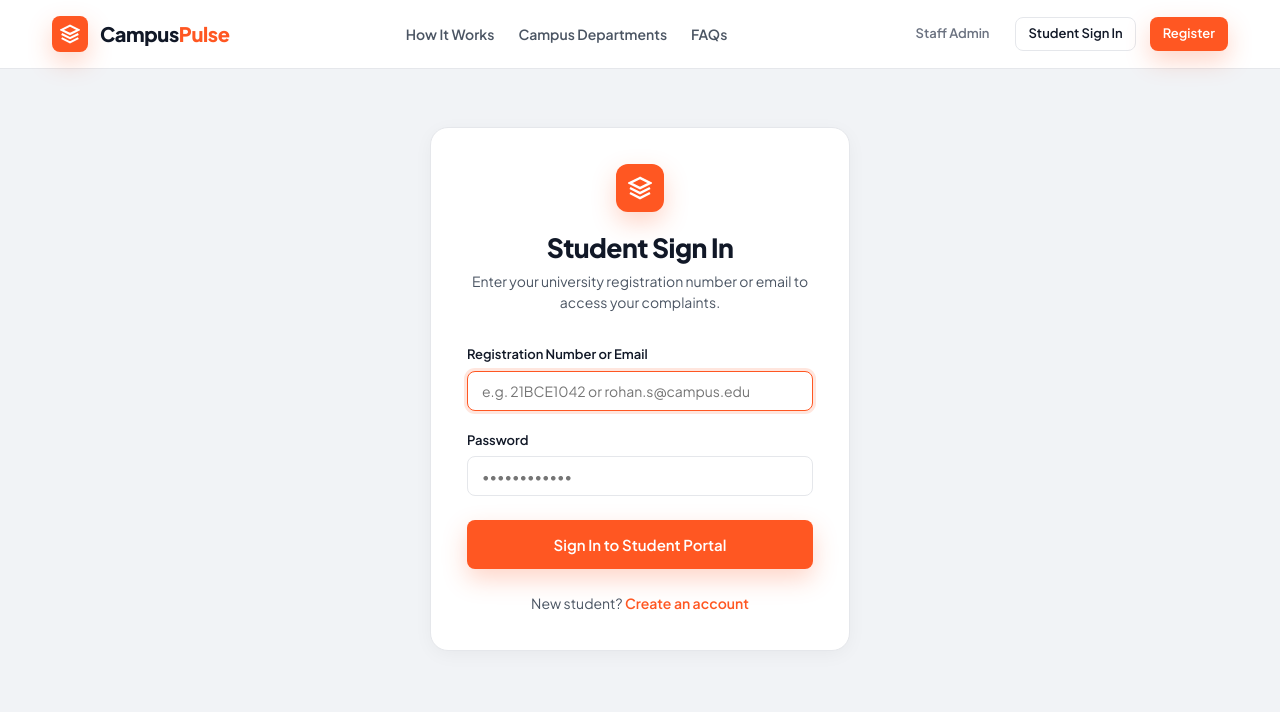
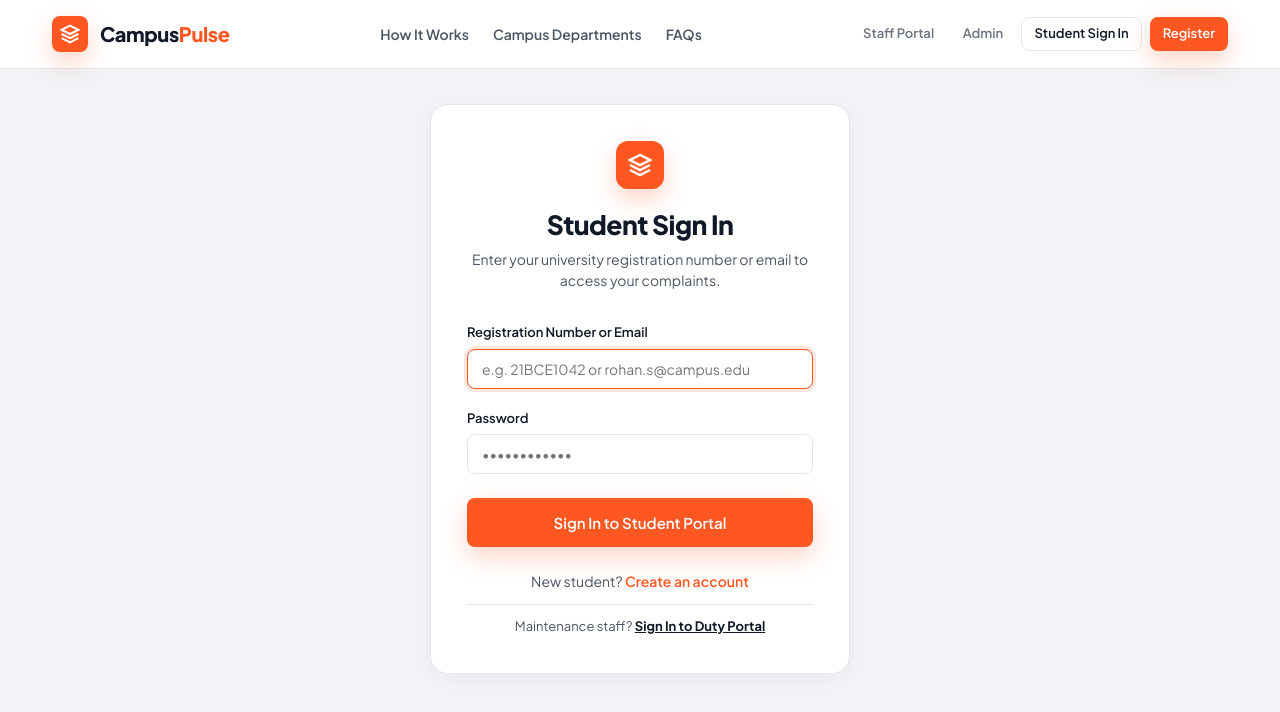
Before and after one commit to ParthSharma2404/CampusPulse, a Django app: page /login/ in a window 1280 px wide. Shown: the top 712 px of the page. Run offline with Django 5.2, Linux system fonts and the light colour scheme.

Commit message:
Add direct navigation links for Staff Duty Portal in public header and student sign-in

```diff
--- a/campus/templates/campus/base_public.html
+++ b/campus/templates/campus/base_public.html
@@ -17,8 +17,9 @@
       <a href="{% url 'landing' %}#screen-proof-faq" style="transition: color 0.15s ease;">FAQs</a>
     </nav>
 
-    <div style="display: flex; align-items: center; gap: 0.875rem;">
-      <a href="{% url 'admin_login' %}" style="font-size: 0.8125rem; font-weight: 600; color: var(--text-muted); padding: 0.45rem 0.75rem; border-radius: var(--radius-sm); transition: color 0.15s ease;">Staff Admin</a>
+    <div style="display: flex; align-items: center; gap: 0.5rem;">
+      <a href="{% url 'employee_login' %}" style="font-size: 0.8125rem; font-weight: 600; color: var(--text-muted); padding: 0.45rem 0.65rem; border-radius: var(--radius-sm); transition: color 0.15s ease;">Staff Portal</a>
+      <a href="{% url 'admin_login' %}" style="font-size: 0.8125rem; font-weight: 600; color: var(--text-muted); padding: 0.45rem 0.65rem; border-radius: var(--radius-sm); transition: color 0.15s ease;">Admin</a>
       {% if request.session.student_id %}
         <a href="{% url 'student_dashboard' %}" class="btn-clean btn-clean-orange btn-clean-sm">My Dashboard</a>
       {% elif request.session.admin_id %}
--- a/campus/templates/campus/student/login.html
+++ b/campus/templates/campus/student/login.html
@@ -31,8 +31,11 @@
       </button>
     </form>
 
-    <div style="text-align: center; margin-top: 1.5rem; font-size: 0.875rem; color: var(--text-secondary);">
-      New student? <a href="{% url 'student_register' %}" style="color: var(--orange-primary); font-weight: 600;">Create an account</a>
+    <div style="text-align: center; margin-top: 1.5rem; font-size: 0.875rem; color: var(--text-secondary); display: flex; flex-direction: column; gap: 0.5rem;">
+      <div>New student? <a href="{% url 'student_register' %}" style="color: var(--orange-primary); font-weight: 600;">Create an account</a></div>
+      <div style="font-size: 0.8125rem; border-top: 1px solid var(--border-light); padding-top: 0.75rem; margin-top: 0.25rem;">
+        Maintenance staff? <a href="{% url 'employee_login' %}" style="color: var(--text-primary); font-weight: 700; text-decoration: underline;">Sign In to Duty Portal</a>
+      </div>
     </div>
   </div>
 </div>
```
